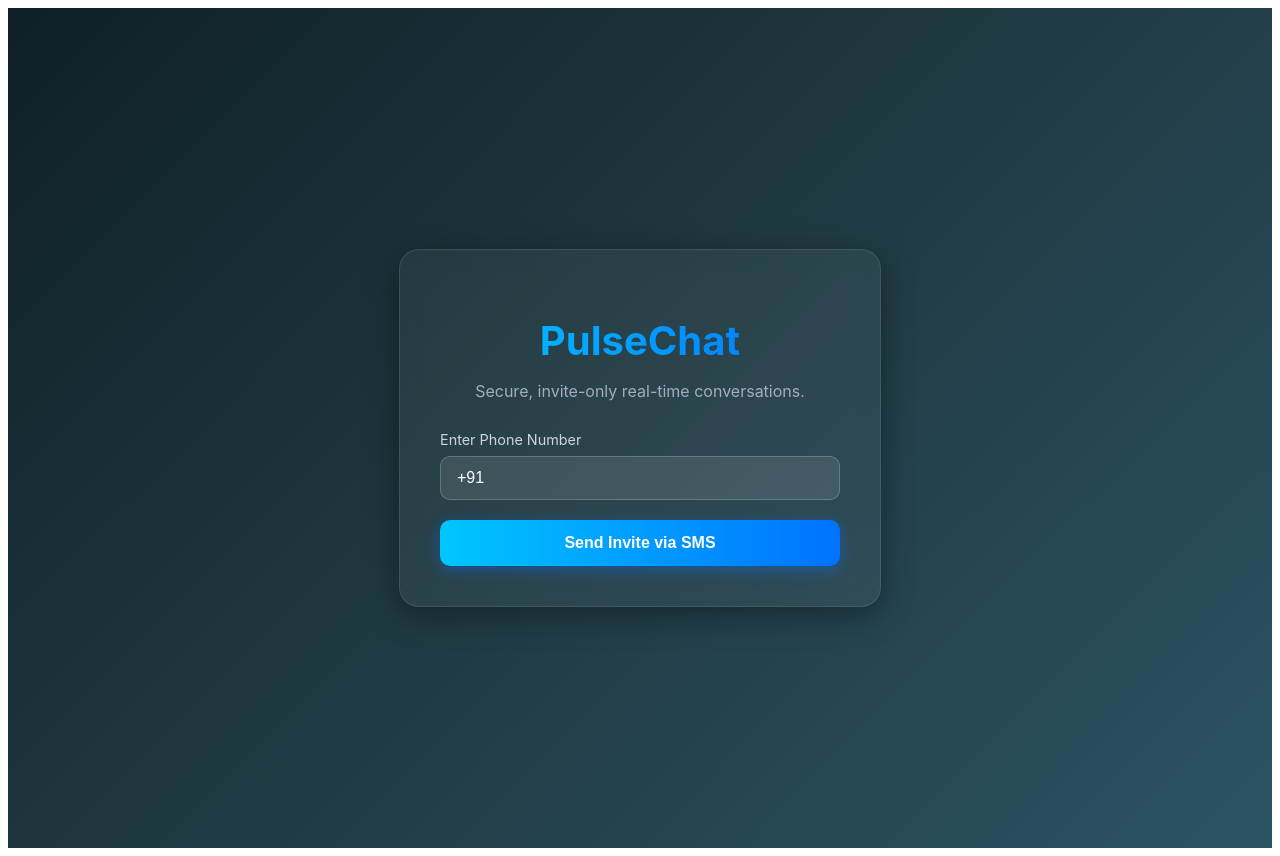
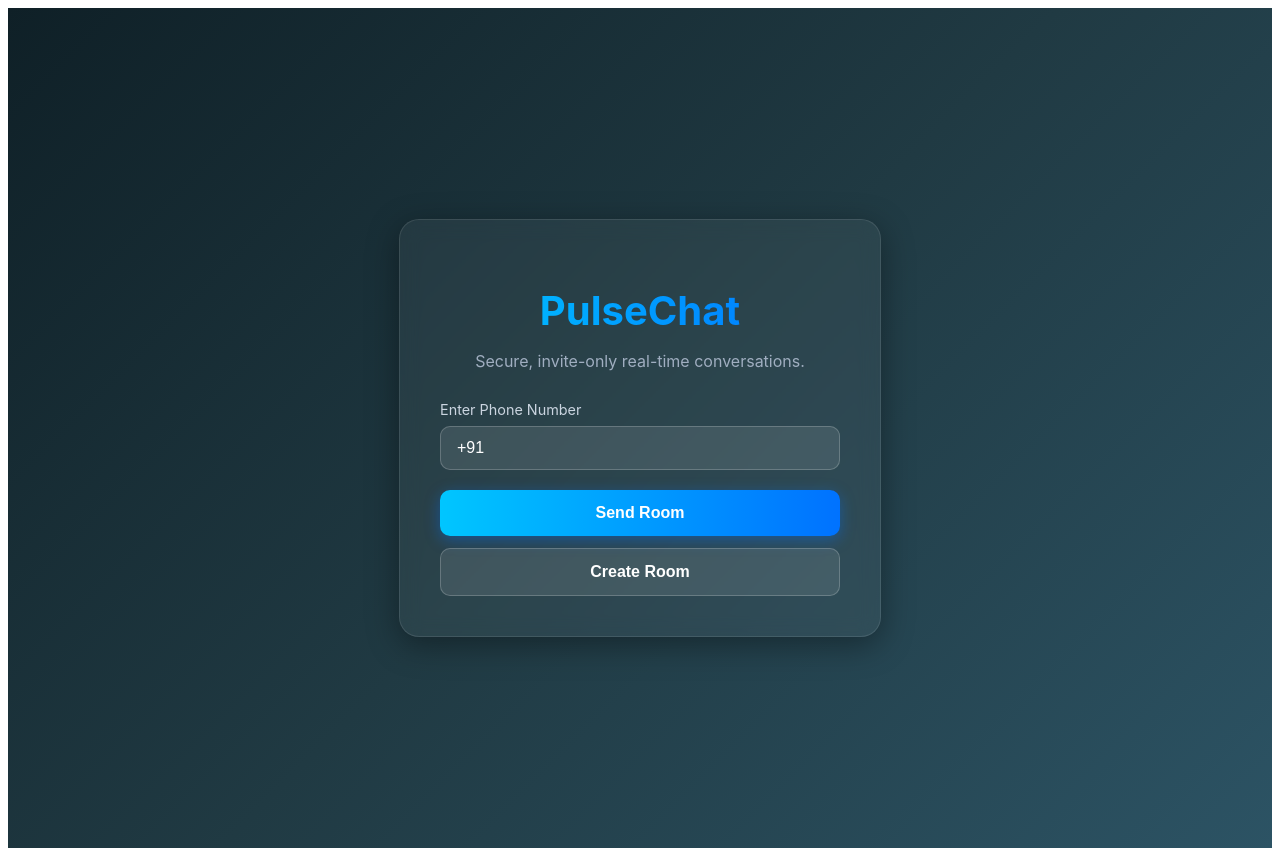
Before and after one commit to ProfessorGA/ChatSerivceRD, an Angular app in the folder Frontend/: page / in a window 1280 px wide. Built offline with nearby package versions, Linux system fonts and the light colour scheme.

Commit message:
Add Create Room and Send Room dual split actions

```diff
--- a/Frontend/src/app/components/home/home.component.css
+++ b/Frontend/src/app/components/home/home.component.css
@@ -155,4 +155,35 @@ input:focus {
 
 @keyframes spin {
   to { transform: rotate(360deg); }
+}.button-group {
+  display: flex;
+  flex-direction: column;
+  gap: 12px;
 }
+
+.btn-create {
+  width: 100%;
+  padding: 14px;
+  background: rgba(255, 255, 255, 0.1);
+  border: 1px solid rgba(255, 255, 255, 0.2);
+  border-radius: 10px;
+  color: #fff;
+  font-size: 1rem;
+  font-weight: 600;
+  cursor: pointer;
+  transition: all 0.3s ease;
+}
+
+.btn-create:hover {
+  background: rgba(255, 255, 255, 0.15);
+  transform: translateY(-2px);
+}
+
+.btn-create:active {
+  transform: translateY(0);
+}
+
+.btn-create:disabled {
+  background: #4a5568;
+  cursor: not-allowed;
+}
--- a/Frontend/src/app/components/home/home.component.html
+++ b/Frontend/src/app/components/home/home.component.html
@@ -14,10 +14,18 @@
       />
     </div>
 
-    <button class="btn-invite" (click)="createInvite()" [disabled]="loading || !phoneNumber">
-      <span *ngIf="!loading">Send Invite via SMS</span>
-      <span *ngIf="loading" class="loading-spinner"></span>
-    </button>
+    <div class="button-group">
+      <button class="btn-invite" (click)="createInvite(true)" [disabled]="loading || !phoneNumber">
+        <span *ngIf="!loading">Send Room</span>
+        <span *ngIf="loading" class="loading-spinner"></span>
+      </button>
+
+      <button class="btn-create" (click)="createInvite(false)" [disabled]="loading">
+        <span *ngIf="!loading">Create Room</span>
+        <span *ngIf="loading" class="loading-spinner"></span>
+      </button>
+    </div>
+
 
     <div class="success-section" *ngIf="inviteLink">
       <p style="color: #68d391; margin-bottom: 10px;">Invite Created!</p>
--- a/Frontend/src/app/components/home/home.component.ts
+++ b/Frontend/src/app/components/home/home.component.ts
@@ -32,9 +32,11 @@ export class HomeComponent {
     private signalrService: SignalrService
   ) {}
 
-  createInvite() {
+  createInvite(sendSms: boolean = true) {
     this.loading = true;
-    this.http.post<any>(`${this.apiUrl}/create`, { phoneNumber: this.phoneNumber })
+    const payload = sendSms ? { phoneNumber: this.phoneNumber, sendSms: true } : { phoneNumber: '', sendSms: false };
+    this.http.post<any>(`${this.apiUrl}/create`, payload)
+
       .subscribe({
         next: (res) => {
           console.log('Create Invite API Response:', res);
```
Also changed, not shown: 1 other file (tests, documents, lock files or other folders).
